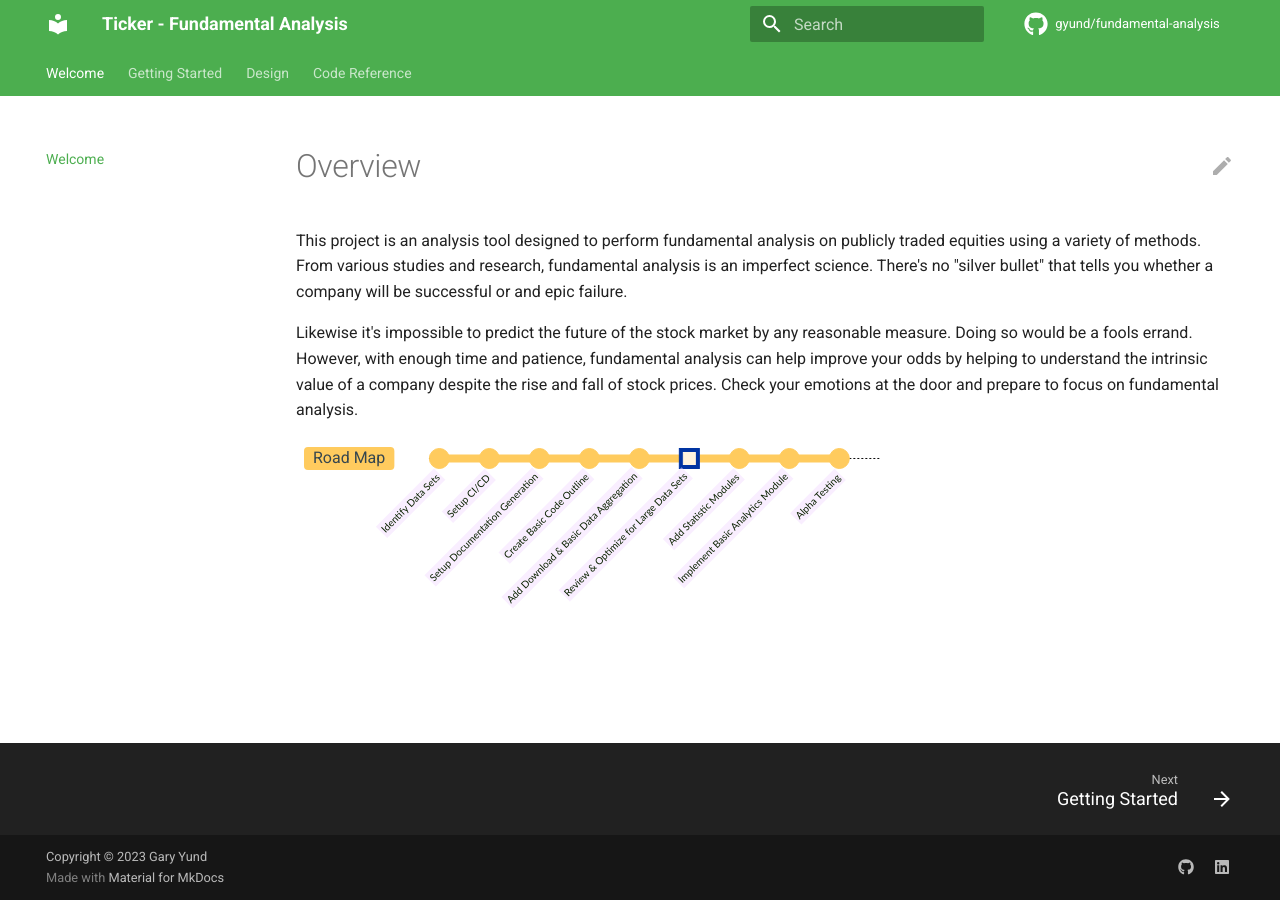
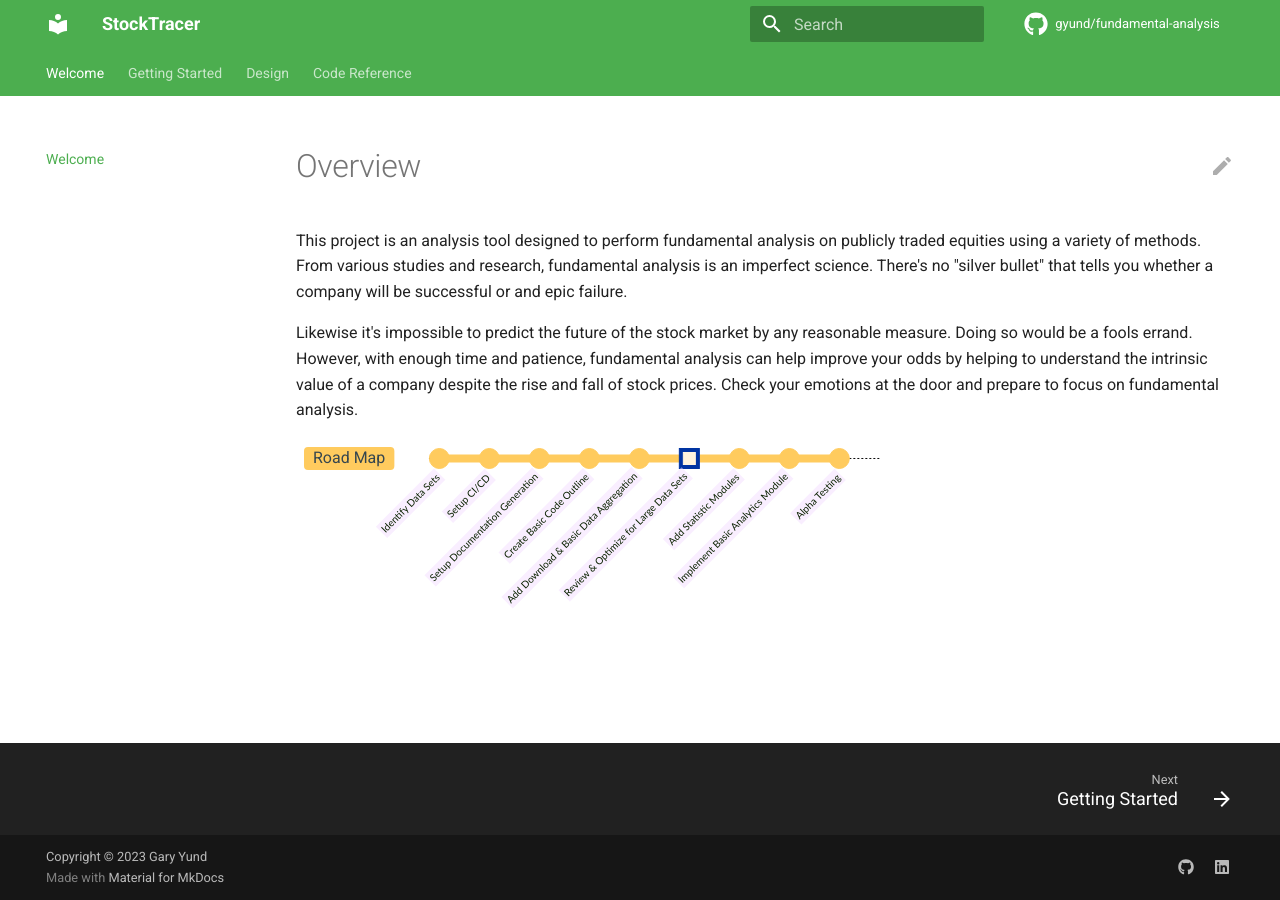
Before and after one commit to gyund/fundamental-analysis, an MkDocs documentation site: the page built from docs/index.md, in a window 1280 px wide. Built offline with MkDocs 1.6.1 and Material for MkDocs 9.7.7, drawn with Linux system fonts in a browser that asks for light colours; comment, search, counter and statistics services are not loaded.

Commit message:
Update docs

```diff
--- a/mkdocs.yml
+++ b/mkdocs.yml
@@ -1,4 +1,4 @@
-site_name: Ticker - Fundamental Analysis
+site_name: StockTracer
 theme:
   name: material
   palette:
```
